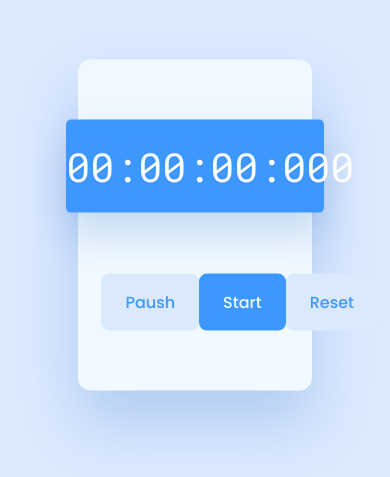
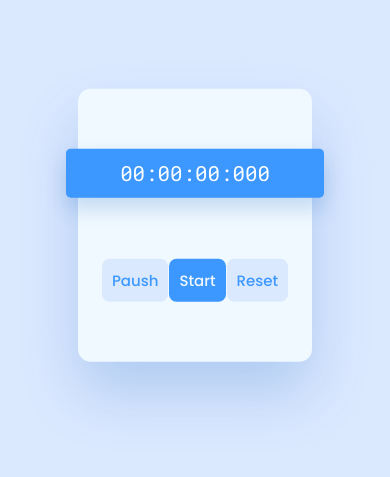
Before and after one commit to Neha626177/StopWatch, a plain HTML site: page index.html in a window 390 px wide. Shown: the part 197-674 px from the top of the page. Drawn offline with Linux system fonts and the light colour scheme; a web font is replaced by a local one.

Commit message:
second commit

```diff
--- a/style.css
+++ b/style.css
@@ -59,3 +59,15 @@ body{
     background-color: #3c98ff;
     color: #f0f9ff;
 }
+
+@media (max-width:480px) {
+
+    .buttons button{
+    font-size: 15px;
+    padding: 10px 10px;
+}
+    .timer-display{
+    padding: 0.5em 0;
+    font-size: 1.3rem;
+}
+}
```
